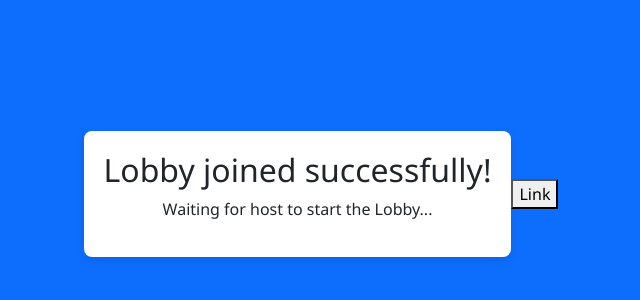
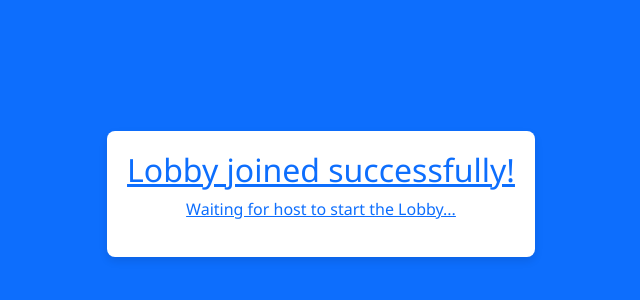
Before and after one commit to james-c-royer/Snap-Poll, a plain HTML site: page player-waiting-room/index.html in a window 1280 px wide. Shown: the part 206-506 px from the top of the page, without its empty margins (319-959 px from the left). Drawn offline with nearby package versions, Linux system fonts and the light colour scheme.

Commit message:
Presentation update
Removed ugly buttons I added for the presentation and just made the divs clickable links instead

```diff
--- a/create/lobby/style.css
+++ b/create/lobby/style.css
@@ -8,7 +8,7 @@ body {
   min-height: 100%;
   overflow-y: auto;
   overflow-x: auto;
-  background-color: #e7e7e7;
+  background-color: #027df0
 }
 
 .row {
--- a/player-waiting-room/index.html
+++ b/player-waiting-room/index.html
@@ -14,11 +14,10 @@
 <body>
     <!--Waiting room after username submission-->
     <div class="container">
-        <div id="waiting-room">
+        <div id="waiting-room"><a href="../player-answers-prompts/player-responding.html">
             <h2>Lobby joined successfully!</h2>
             <p>Waiting for host to start the Lobby...</p>
-        </div>
-        <a href="../player-answers-prompts/player-responding.html"><button>Link</button></a>
+        </a></div>
     </div>
 
     <script src="script.js"></script>
```
Also changed, not shown: create/lobby/host-waiting-room/index.html (+1 -2 lines).
